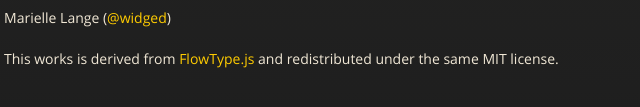
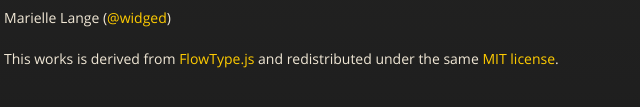
Before and after one commit to widged/ResponsiveTester, a plain HTML site: page index.html in a window 1280 px wide. Shown: the part 1339-1446 px from the top of the page, 311-951 px from the left. Drawn offline with nearby package versions, Linux system fonts and the light colour scheme.

Commit message:
wordsmything

```diff
--- a/index.html
+++ b/index.html
@@ -58,7 +58,7 @@
 
 <p>Marielle Lange (<a href="https://github.com/widged" class="user-mention">@widged</a>) </p>
 
-<p>This works is derived from <a href="https://github.com/simplefocus/FlowType.JS">FlowType.js</a> and redistributed under the same MIT license.</p>
+<p>This works is derived from <a href="https://github.com/simplefocus/FlowType.JS">FlowType.js</a> and redistributed under the same <a href="http://choosealicense.com/licenses/mit/">MIT license</a>.</p>
       </section>
 
     </div>
```
